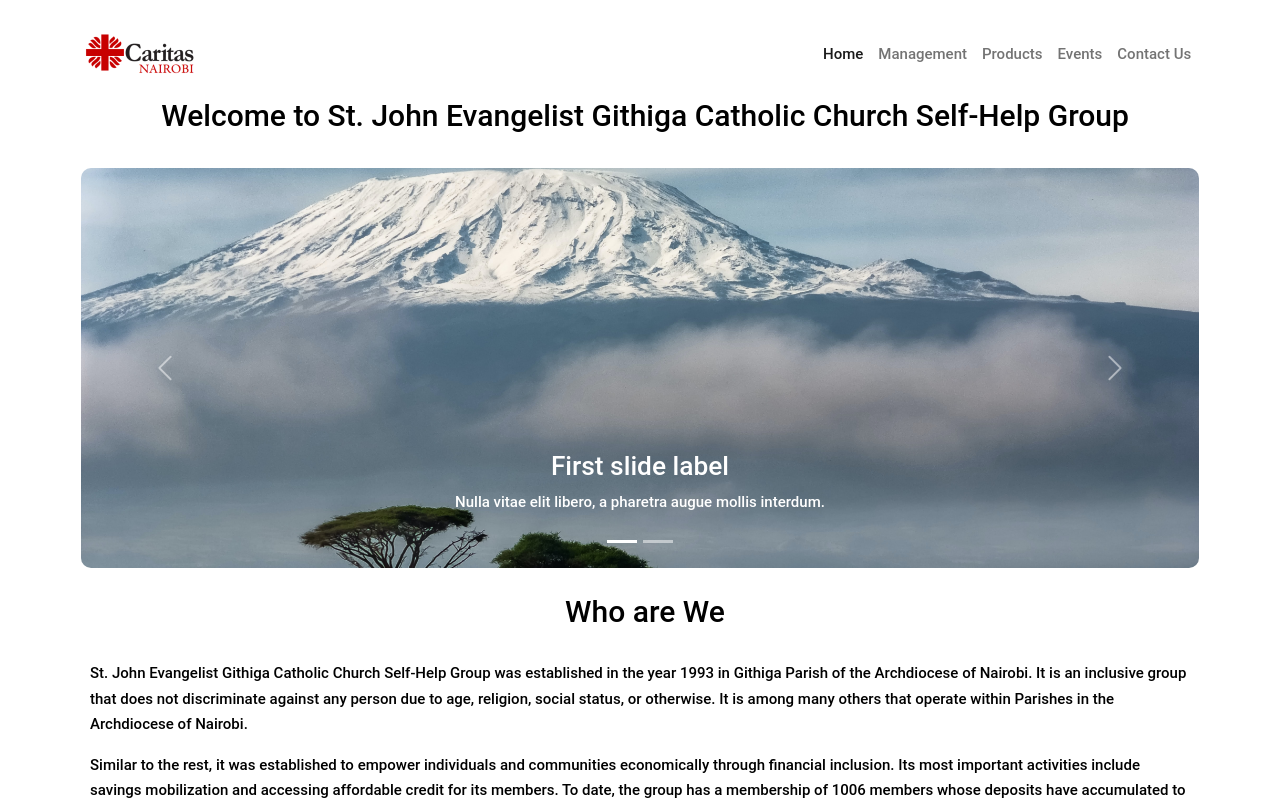
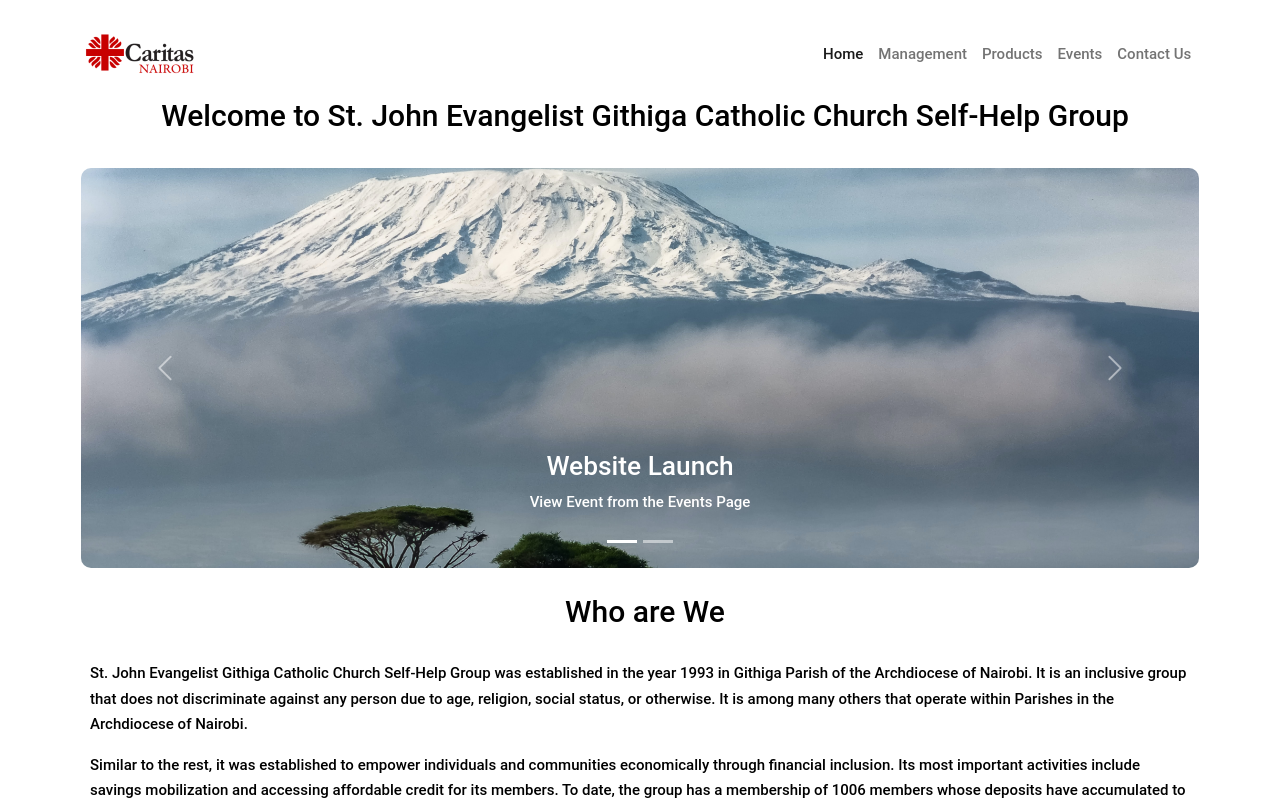
Before and after one commit to gitonga-deus/edwin_blog, a React (Vite) app: page /product in a window 1280 px wide. Both pictures are taken after a click on the button 622 px from the left and 541 px from the top of the page. Shown: the top 800 px of the page. Built offline with nearby package versions, Linux system fonts and the light colour scheme; a web font is replaced by a local one.

Commit message:
minor changes

```diff
--- a/src/components/Slider.jsx
+++ b/src/components/Slider.jsx
@@ -22,8 +22,8 @@ const Slider = () => {
 					alt="First slide"
 				/>
 				<Carousel.Caption>
-					<h3>First slide label</h3>
-					<p>Nulla vitae elit libero, a pharetra augue mollis interdum.</p>
+					<h3>Website Launch</h3>
+					<p>View Event from the Events Page</p>
 				</Carousel.Caption>
 			</Carousel.Item>
 			<Carousel.Item>
@@ -36,8 +36,8 @@ const Slider = () => {
 				/>
 
 				<Carousel.Caption>
-					<h3>Second slide label</h3>
-					<p>Lorem ipsum dolor sit amet, consectetur adipiscing elit.</p>
+					<h3>Annual General Meeting</h3>
+					<p>View Event from the Events Page</p>
 				</Carousel.Caption>
 			</Carousel.Item>
 		</Carousel>
--- a/src/data.json
+++ b/src/data.json
@@ -3,7 +3,7 @@
 		"National I.D Card Copy",
 		"A copy of KRA PIN",
 		"A copy of Next of Kin National ID",
-		"Birth Certificate / Baptism Card for Minor Account."
+		"Birth Certificate / Baptism Card for Minor Accounts."
 	],
 	"loan_products": [
 		{
@@ -49,22 +49,22 @@
 		{
 			"name": "GDC",
 			"accountName": "GDC A/C Name",
-			"accountNumber": "0123 9234 8345 7456"
+			"accountNumber": "120008000700"
 		},
 		{
 			"name": "Caritas MFB",
 			"accountName": "Caritas A/C Name",
-			"accountNumber": "0123 9234 8345 7456"
+			"accountNumber": "1002025000057"
 		},
 		{
 			"name": "KCB",
 			"accountName": "KCB A/C Name",
-			"accountNumber": "0123 9234 8345 7456"
+			"accountNumber": "1101918799"
 		},
 		{
 			"name": "MPESA",
 			"accountName": "Member's No.",
-			"accountNumber": "Paybill No: 123 456"
+			"accountNumber": "Paybill No: --- ---"
 		}
 	],
 	"emailAddress": "shg@githiga.caritasnairobishp.org",
```
